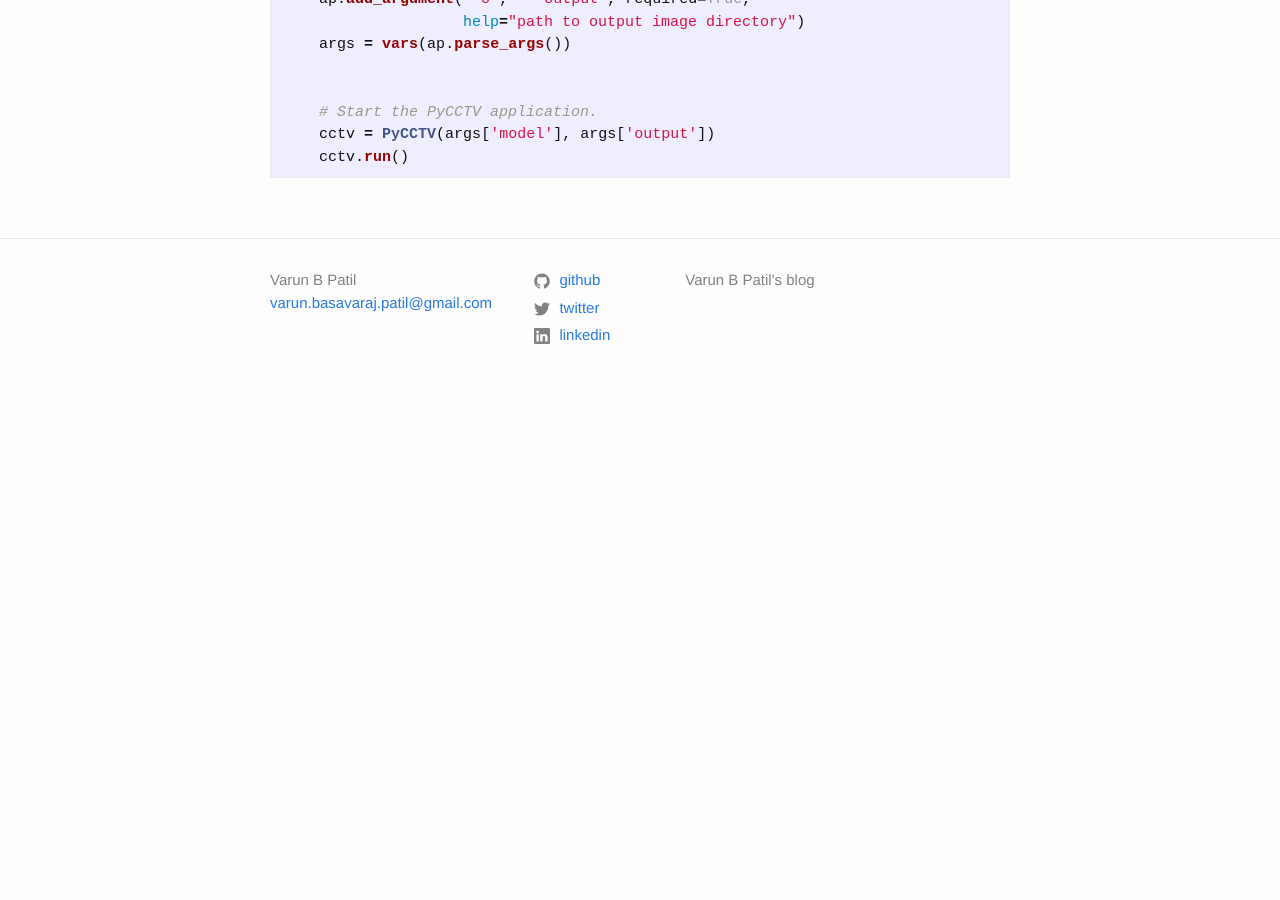
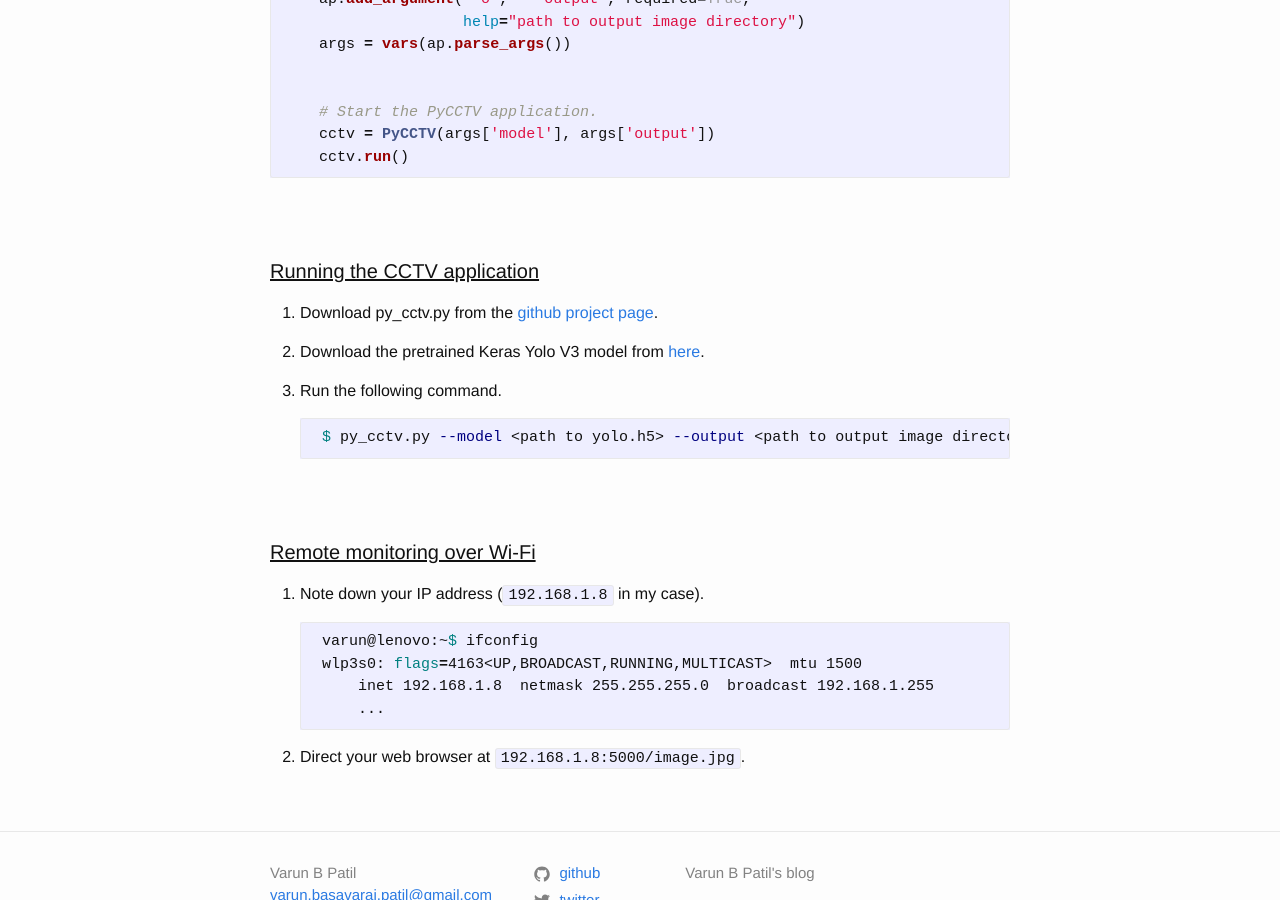
Before and after one commit to varunbpatil/varunbpatil.github.io, a Jekyll site: the page built from _posts/2018-11-26-PyCCTV.md, in a window 1280 px wide and 900 px high, scrolled down 7118 px. Built offline with Jekyll 4.4.1, drawn with Linux system fonts in a browser that asks for light colours; comment, search, counter and statistics services are not loaded; before the commit the page ends 7525 px from its top, so only the background shows below that.

Commit message:
update post: PyCCTV

````diff
--- a/_posts/2018-11-26-PyCCTV.md
+++ b/_posts/2018-11-26-PyCCTV.md
@@ -345,3 +345,35 @@ if __name__ == "__main__":
     cctv = PyCCTV(args['model'], args['output'])
     cctv.run()
 ```
+
+
+<br/><br/>
+
+#### Running the CCTV application
+
+1. Download py_cctv.py from the [github project page](https://github.com/varunbpatil/PyCCTV).
+
+2. Download the pretrained Keras Yolo V3 model from
+   [here](https://drive.google.com/file/d/1_ZpUKKikmEI5_sZ4Px3z4D2pbBRMnzoK/view?usp=sharing).
+
+3. Run the following command.
+
+    ```bash
+    $ py_cctv.py --model <path to yolo.h5> --output <path to output image directory>
+    ```
+
+<br/><br/>
+
+
+#### Remote monitoring over Wi-Fi
+
+1. Note down your IP address (`192.168.1.8` in my case).
+
+    ```bash
+    varun@lenovo:~$ ifconfig
+    wlp3s0: flags=4163<UP,BROADCAST,RUNNING,MULTICAST>  mtu 1500
+	    inet 192.168.1.8  netmask 255.255.255.0  broadcast 192.168.1.255
+	    ...
+    ```
+
+2. Direct your web browser at `192.168.1.8:5000/image.jpg`.
````
